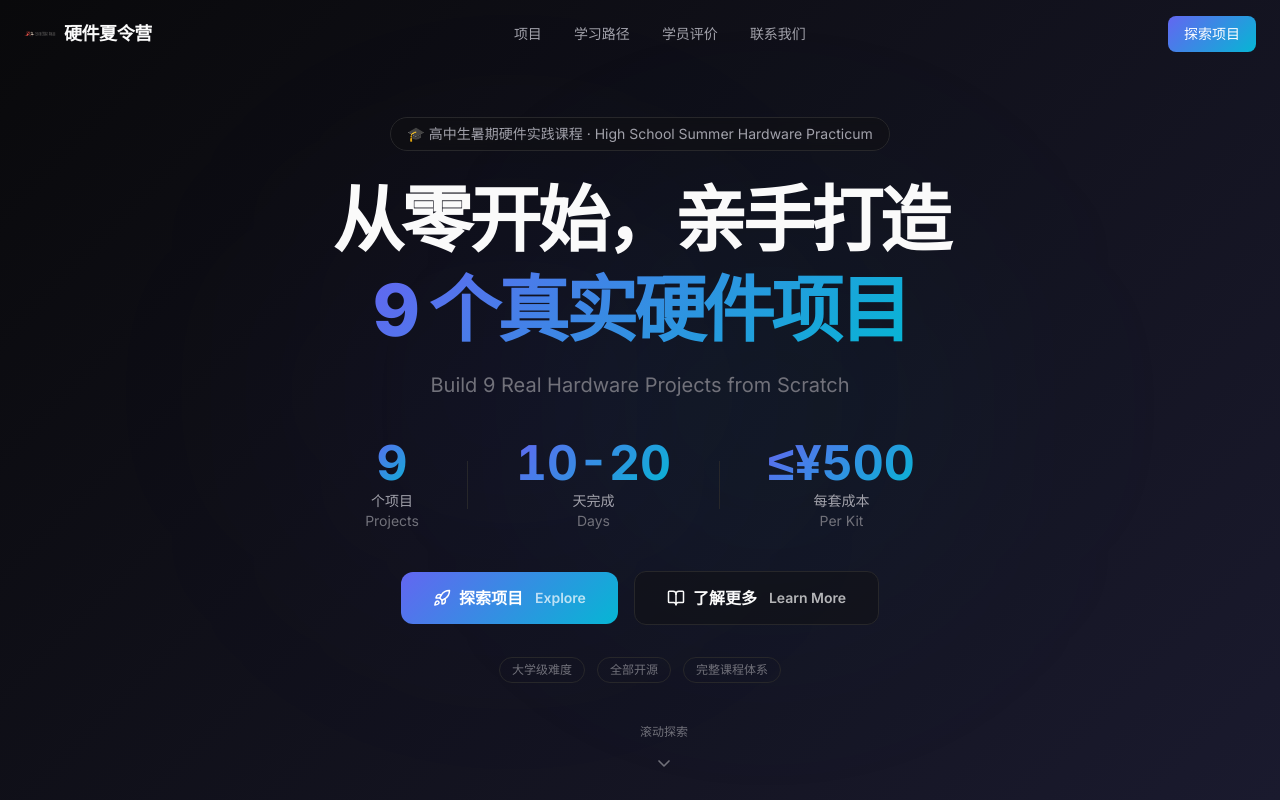
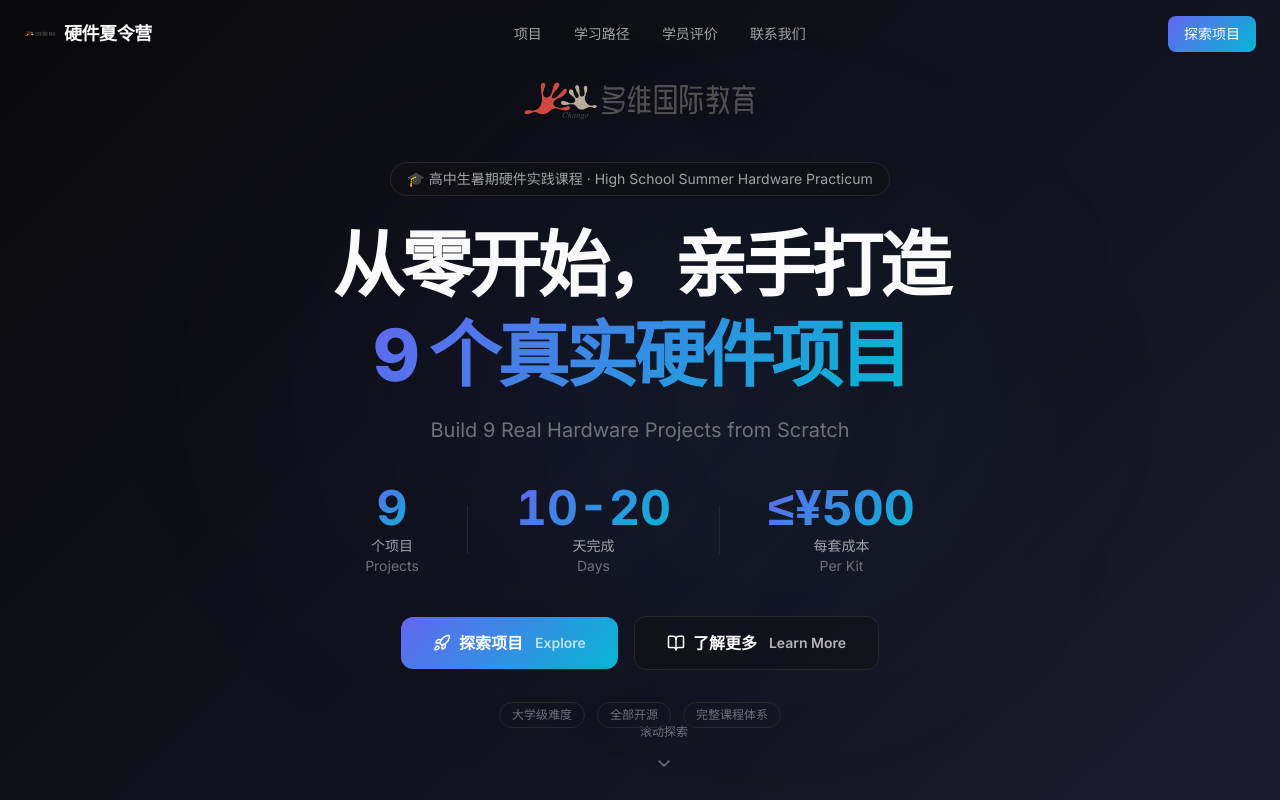
Before and after one commit to jojojjjjj/summer-hardware-projects, a Next.js app in the folder website/: page / in a window 1280 px wide. Shown: the top 800 px of the page. Built offline with nearby package versions, Linux system fonts and the light colour scheme.

Commit message:
feat: enlarge hero logo to 240x240

```diff
--- a/website/components/hero-section.tsx
+++ b/website/components/hero-section.tsx
@@ -13,6 +13,7 @@
  * - 标题: Framer Motion staggerChildren
  * - 数字: Number Ticker (自定义 requestAnimationFrame)
  */
+import Image from "next/image"
 import { motion } from "framer-motion"
 import { ChevronDown, Rocket, BookOpen } from "lucide-react"
 import { NumberTicker } from "./number-ticker"
@@ -54,6 +55,17 @@ export function HeroSection() {
         initial="hidden"
         animate="visible"
       >
+        {/* 品牌 Logo */}
+        <motion.div variants={itemVariants} className="mb-8 flex justify-center">
+          <Image
+            src={`${process.env.NODE_ENV === 'production' ? '/summer-hardware-projects' : ''}/logo.png`}
+            alt="多维国际教育"
+            width={240}
+            height={240}
+            className="rounded-2xl object-cover opacity-90 hover:opacity-100 transition-opacity"
+          />
+        </motion.div>
+
         {/* 课程标签 */}
         <motion.div variants={itemVariants} className="mb-6">
           <span className="inline-flex items-center gap-2 rounded-full border border-border bg-bg-secondary/50 px-4 py-1.5 text-sm text-text-secondary backdrop-blur-sm">
```
Also changed, not shown: 23 other files (tests, documents, lock files or other folders).
